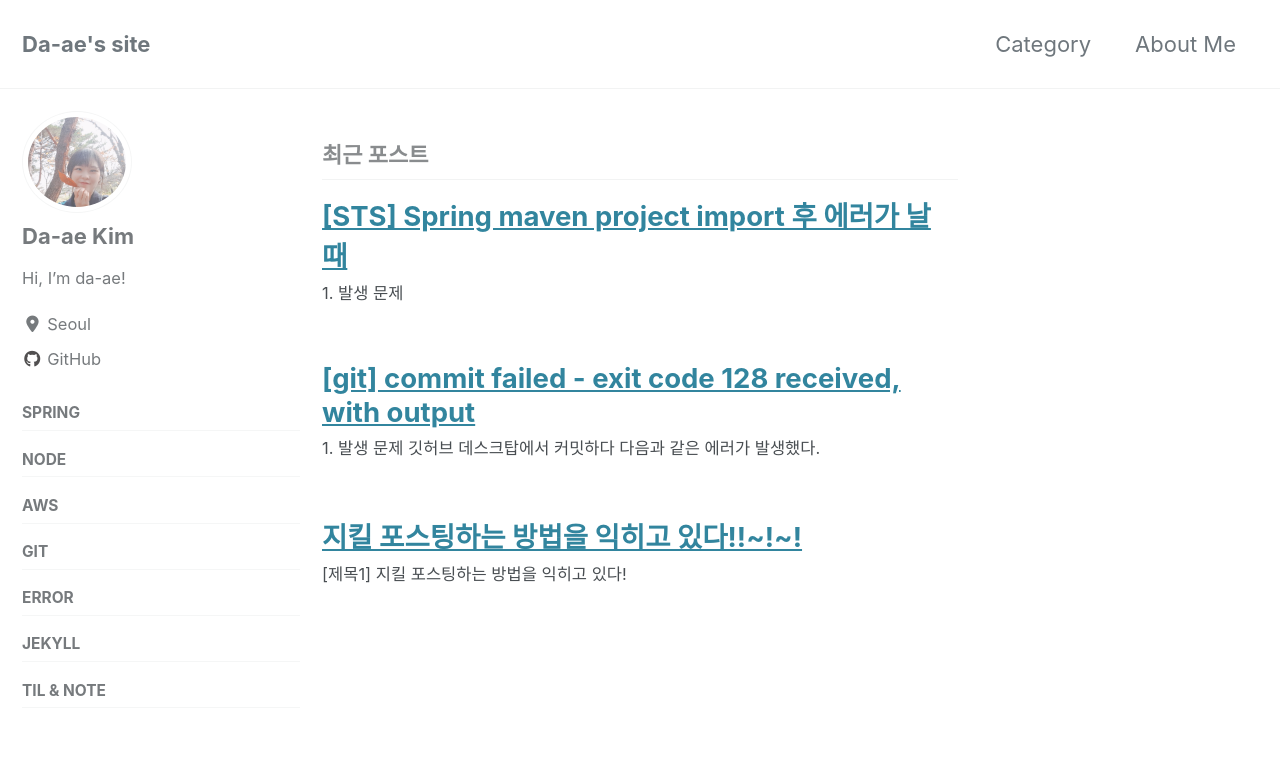
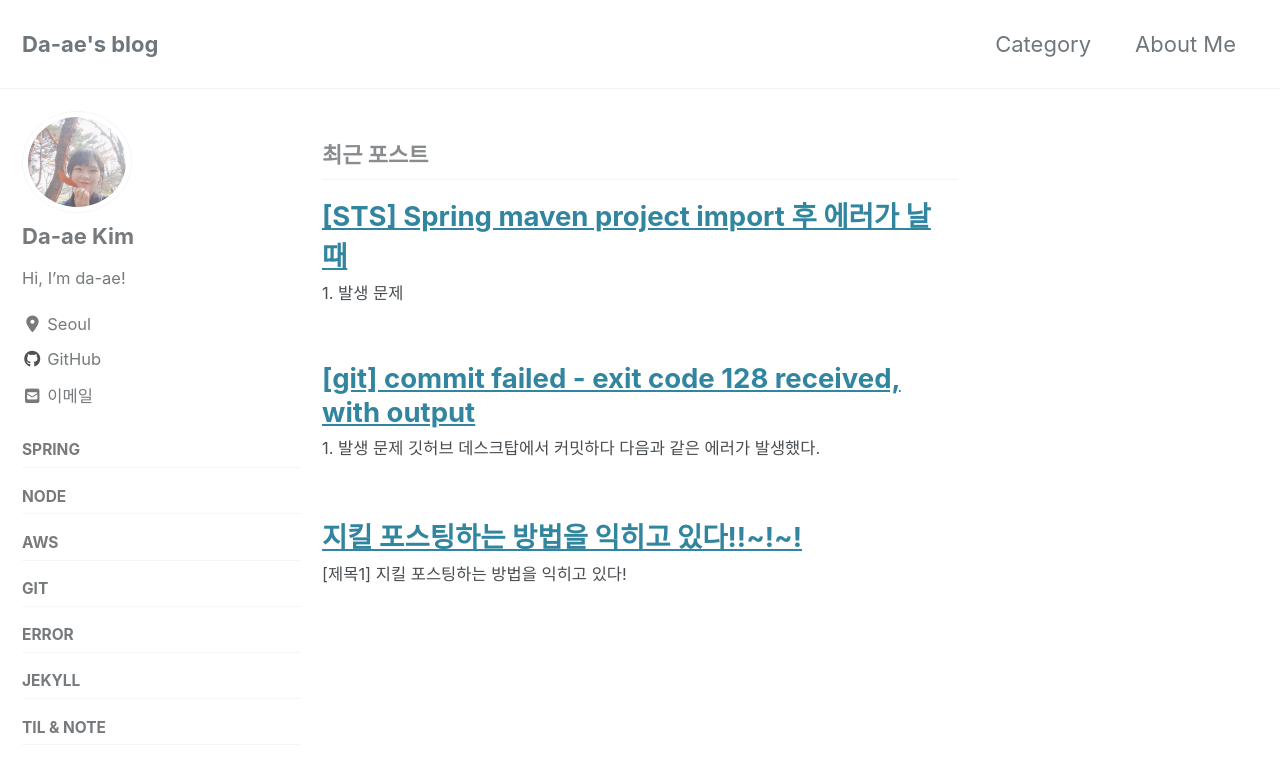
Before and after one commit to magiccircle03/magiccircle03.github.io, a Jekyll site: the page built from index.html, in a window 1280 px wide and 900 px high. Shown: the top 772 px of the window. Built offline with Jekyll 4.4.1, drawn with Linux system fonts in a browser that asks for light colours; cached includes are drawn as plain includes; nearby versions of some CDN libraries; the list of posts is cut into pages by our own code.

Commit message:
[2019.11.14] 이메일 추가

```diff
--- a/_config.yml
+++ b/_config.yml
@@ -16,11 +16,11 @@
 
 # Site Settings
 locale                   : "ko-KR"
-title                    : "Da-ae's site"
+title                    : "Da-ae's blog"
 title_separator          : "-"
 subtitle                 : # site tagline that appears below site title in masthead
 name                     : "Da-ae Kim"
-description              : "Hi~! Da-ae's website~!!"
+description              : "Hi~! Da-ae's blog~!!"
 url                      : https://magiccircle03.github.io
 baseurl                  : "" # the subpath of your site, e.g. "/blog"
 repository               : "magiccircle03/magiccircle03.github.io" # GitHub username/repo-name e.g. "mmistakes/minimal-mistakes"
@@ -111,7 +111,7 @@
   avatar           : "/assets/images/bio-photo1.jpg" # path of avatar image, e.g. "/assets/images/bio-photo.jpg"
   bio              : "Hi, I'm da-ae!"
   location         : "Seoul"
-  email            :
+  email            : "daaekim.dev@gmail.com"
   links:
     - label: "Email"
       icon: "fas fa-fw fa-envelope-square"
@@ -143,7 +143,7 @@
       # url:
     - label: "GitHub"
       icon: "fab fa-fw fa-github"
-      # url:
+      url: https://github.com/magiccircle03 # url:
     - label: "GitLab"
       icon: "fab fa-fw fa-gitlab"
       # url:
```
